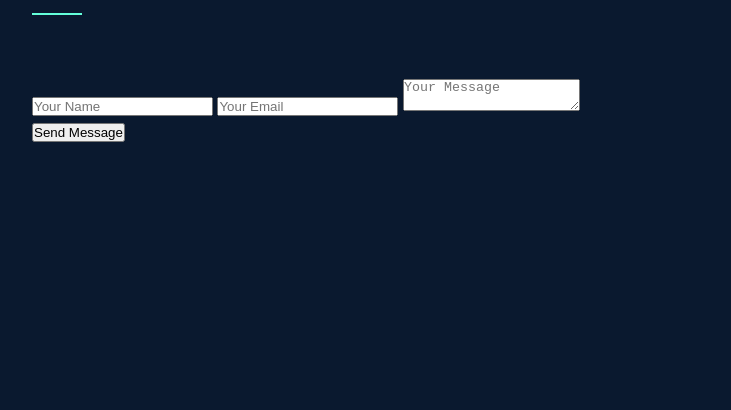
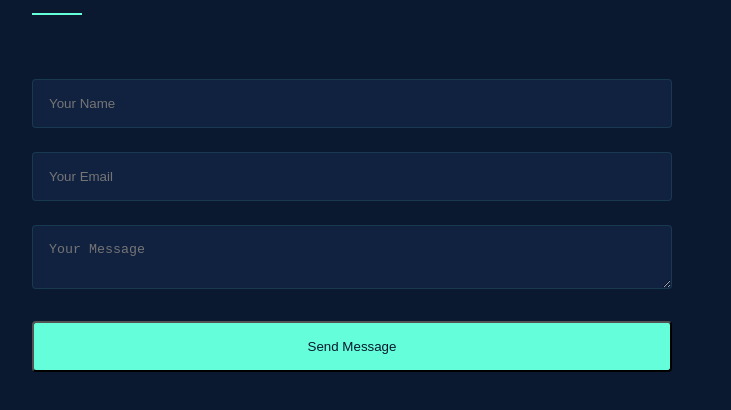
Before and after one commit to KrishnaRandad2023/Portfolio, a plain HTML site: page index.html in a window 1280 px wide. Shown: the part 3331-3741 px from the top of the page, 96-827 px from the left. Before the commit the page ends 3712 px from the top, so only its background shows below. Drawn offline with nearby package versions, Linux system fonts and the light colour scheme.

```diff
--- a/index.html
+++ b/index.html
@@ -211,19 +211,19 @@
         <div class="section-divider"></div>
       </div>
       <div class="contact-content">
-        <form action="https://formsubmit.co/el/kodida" method="POST">
-          <input type="text" name="name" placeholder="Your Name" required>
-          <input type="email" name="email" placeholder="Your Email" required>
-          <textarea name="message" placeholder="Your Message" required></textarea>
+        <form action="https://formsubmit.co/el/kodida" method="POST" class="contact-form">
+          <div class="form-group">
+              <input type="text" name="name" class="form-input" placeholder="Your Name" required>
+          </div>
+          <div class="form-group">
+              <input type="email" name="email" class="form-input" placeholder="Your Email" required>
+          </div>
+          <div class="form-group">
+              <textarea name="message" class="form-input" placeholder="Your Message" required></textarea>
+          </div>
+          <button type="submit" class="cta-btn">Send Message</button>
+      </form>
 
-          <!-- Prevent spam submissions -->
-          <input type="hidden" name="_captcha" value="false">
-
-          <!-- Redirect to a thank-you page after submission (optional) -->
-          <input type="hidden" name="_next" value="https://krishnarandad.vercel.app/thank-you.html">
-
-          <button type="submit">Send Message</button>
-      </form>
 
 
 
```
